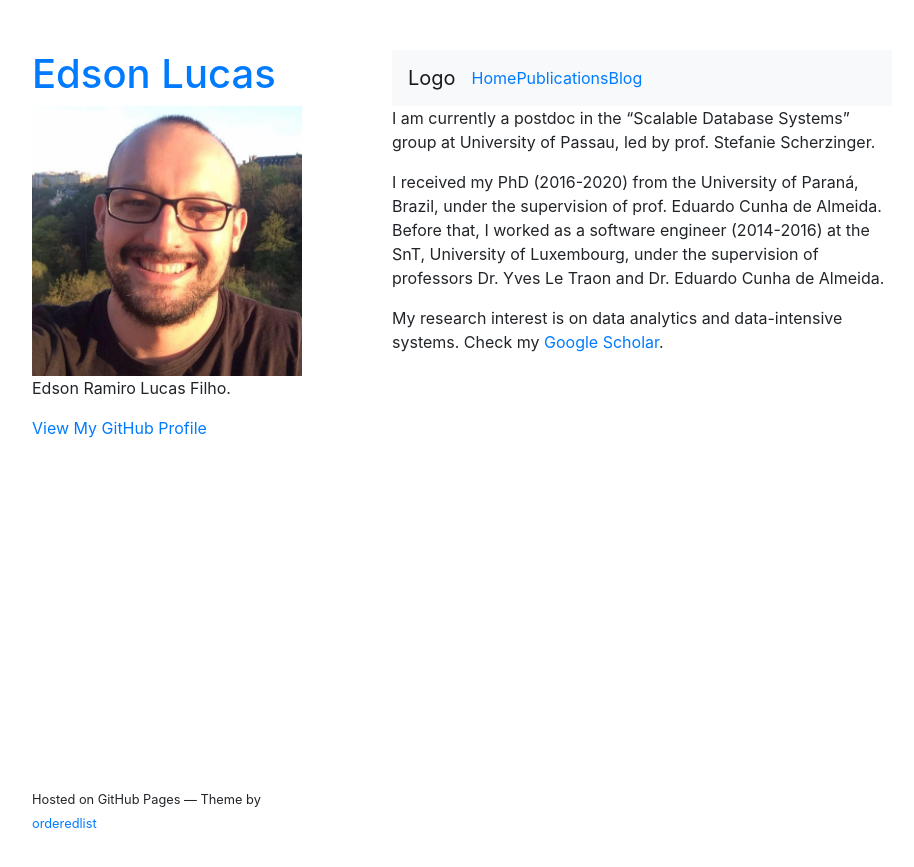
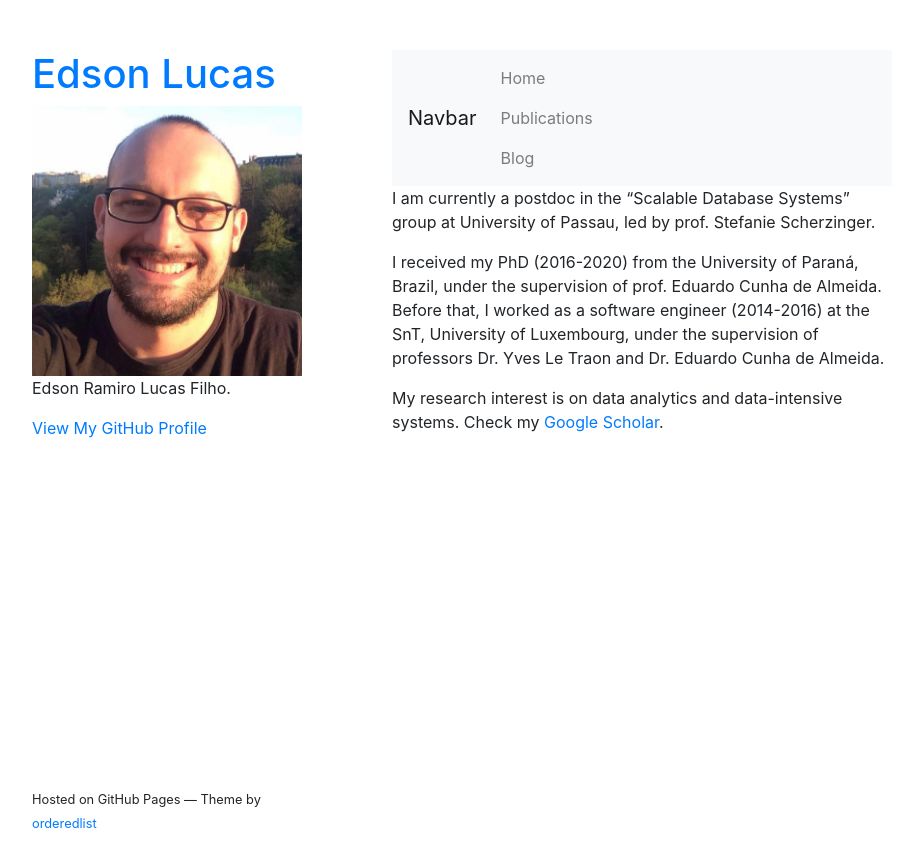
Before and after one commit to edsonrl/edsonrl.github.io, a Jekyll site: the page built from index.md, in a window 1280 px wide. Shown: the top 867 px of the page, without its empty margins (178-1092 px from the left). Built offline with Jekyll 4.4.1, drawn with Linux system fonts in a browser that asks for light colours.

Commit message:
update navbar

```diff
--- a/_includes/navigation.html
+++ b/_includes/navigation.html
@@ -1,16 +1,17 @@
-
 <nav class="navbar navbar-expand-lg navbar-light bg-light">
-  <a class="navbar-brand" href="#">Logo</a>
-  <button class="navbar-toggler" type="button" data-toggle="collapse" data-target="#navbarNavAltMarkup" aria-controls="navbarNavAltMarkup" aria-expanded="false" aria-label="Toggle navigation">
+  <a class="navbar-brand" href="#">Navbar</a>
+  <button class="navbar-toggler" type="button" data-toggle="collapse" data-target="#navbarNav" aria-controls="navbarNav" aria-expanded="false" aria-label="Toggle navigation">
     <span class="navbar-toggler-icon"></span>
   </button>
-  <div class="collapse navbar-collapse" id="navbarNavAltMarkup">
-    <div class="navbar-nav">
+  <div class="collapse navbar-collapse" id="navbarNav">
+    <ul class="navbar-nav">
+      <li class="nav-item">
         {% for navigation in site.data.navigation %}
-        <a href="https://erlfilho.github.io/{{ navigation.link }}">
+        <a class="nav-link" href="https://erlfilho.github.io/{{ navigation.link }}">
             {{ navigation.name }}
         </a>
         {% endfor %}
-    </div>
+      </li>
+    </ul>
   </div>
 </nav>
```
